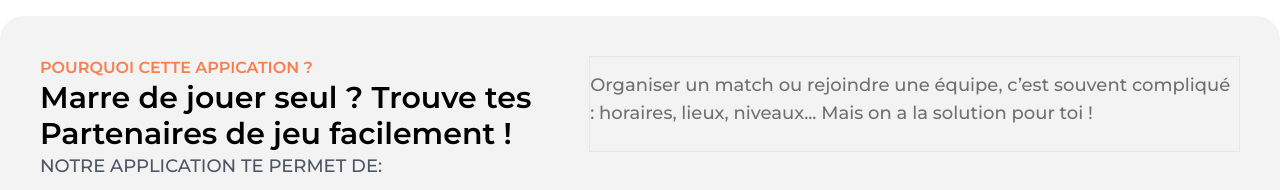
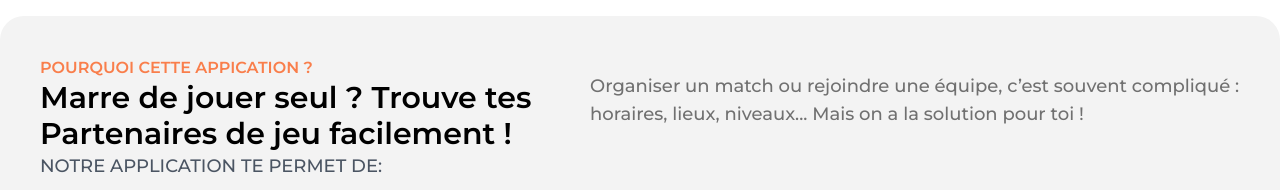
Before and after one commit to amir-398/Lean-startup-website, a Next.js app: page / in a window 1280 px wide. Shown: the part 485-675 px from the top of the page. Built offline with nearby package versions, Linux system fonts and the light colour scheme.

Commit message:
no border

```diff
--- a/app/components/Hero2.tsx
+++ b/app/components/Hero2.tsx
@@ -16,7 +16,7 @@ const Hero2 = () => {
           </div>
 
           <br />
-          <div className="flex flex-col md:justify-end items-center border">
+          <div className="flex flex-col md:justify-end items-center">
             <p className="w-full text-grey text-lg">
               Organiser un match ou rejoindre une équipe, c’est souvent
               compliqué : horaires, lieux, niveaux... Mais on a la solution pour
```
